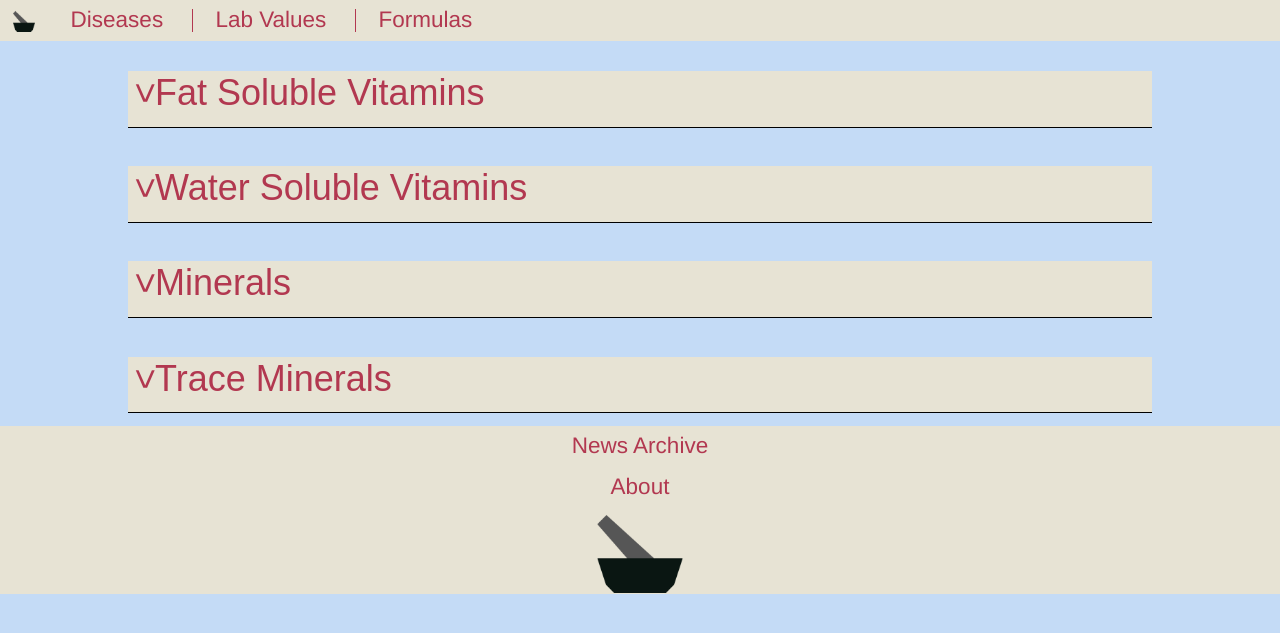
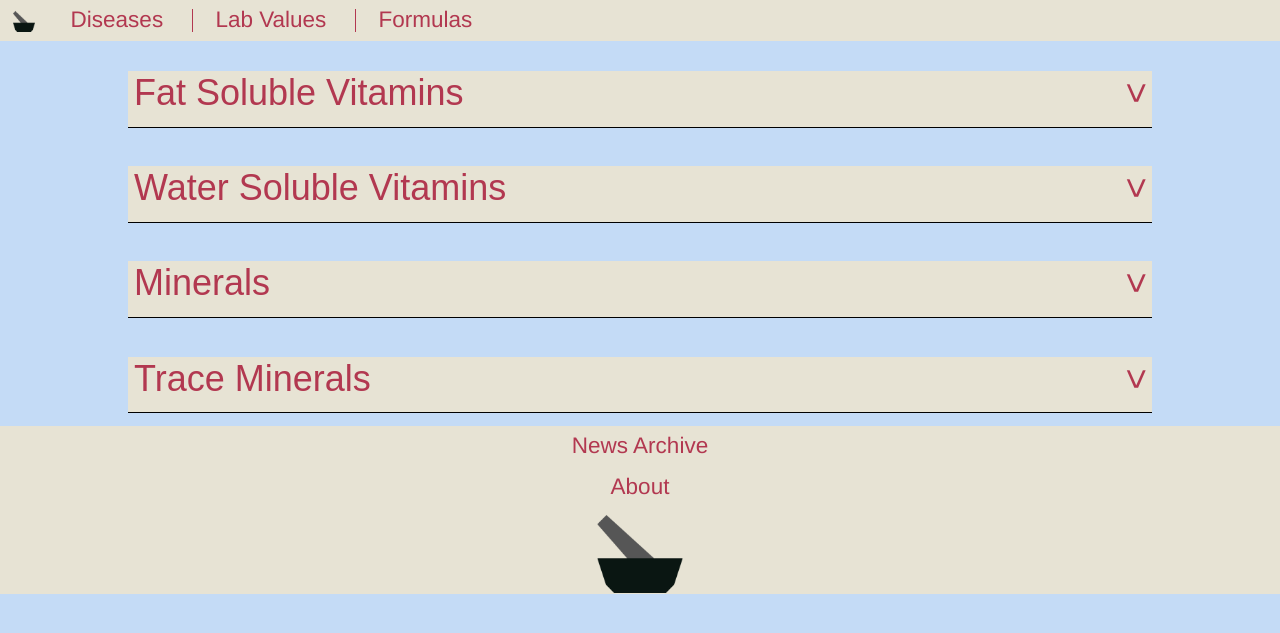
Before and after one commit to corbincox72/peripheral_brain, a Jekyll site: the page built from diseases/metabolic/nutrition/vit_min_deficiency.html, in a window 1280 px wide. Shown: the top 633 px of the page. Built offline with Jekyll 4.4.1, drawn with Linux system fonts in a browser that asks for light colours.

Commit message:
Formatting Error

```diff
--- a/css/main.css
+++ b/css/main.css
@@ -183,7 +183,7 @@ div.panel {
 button.accordion:after {
   content: ">";
   transform:rotate(90deg);
-    float: left;
+    float: right;
 }
 
 button.accordion.active:after {
--- a/diseases_by_system.html
+++ b/diseases_by_system.html
@@ -12,7 +12,7 @@ title: Diseases By System | The Peripheral Brain
         <h3>Acid-Base</h3>
         <h3>Electrolyte Imbalances</h3>
       <h2>Nutrition</h2>
-        <a href="{{ site.baseurl }}/diseases/metabolic/nutrition/vit_min_deficiency.html">Vitamin and Mineral Deficiency</a>
+        <p><a href="{{ site.baseurl }}/diseases/metabolic/nutrition/vit_min_deficiency.html">Vitamin and Mineral Deficiency</a></p>
     <h1>Nervous:</h1>
       <h2>Autonomic Nervous System</h2>
         <h3>Parasympathetic</h3>
```
Also changed, not shown: 3 other files.
